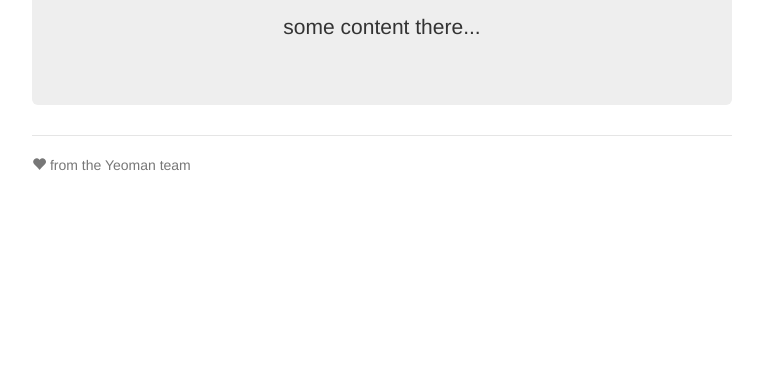
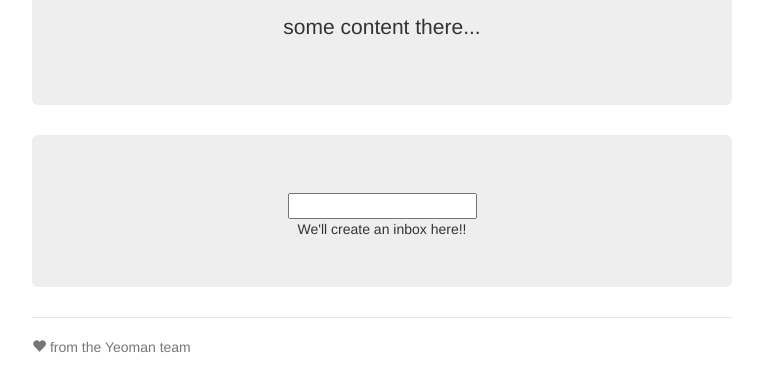
Before and after one commit to sirajrkhan/email, a website: page app/index.html in a window 1280 px wide. Shown: the part 290-682 px from the top of the page, without its empty margins (258-1021 px from the left). Drawn offline with nearby package versions, Linux system fonts and the light colour scheme; some packages are replaced by stand-ins of ours; files that its build step writes are made by us from their sources.

Commit message:
updated index

```diff
--- a/app/index.html
+++ b/app/index.html
@@ -5,7 +5,7 @@
     <meta charset="utf-8">
     <title>Email application using Angular JS on Node</title>
     <meta name="description" content="">
-    <meta name="viewport" content="width=device-width">
+    <meta name="viewport" content="width=device-width,initial-scale=1">
     <!-- Place favicon.ico and apple-touch-icon.png in the root directory -->
     <!-- build:css(.) styles/vendor.css -->
     <!-- bower:css -->
@@ -41,6 +41,13 @@
         </div>
 
         <div ng-view=""></div>
+
+        <div class="jumbotron">
+            <h4>{{pageTitle}}</h4>
+            <input type="text" ng-model="pageTitle">
+            <br>
+            <div>We'll create an inbox here!!</div>
+        </div>
 
         <div class="footer">
             <p><span class="glyphicon glyphicon-heart"></span> from the Yeoman team</p>
@@ -95,4 +102,5 @@
     <!-- endbuild -->
 
 </body>
+
 </html>
```
